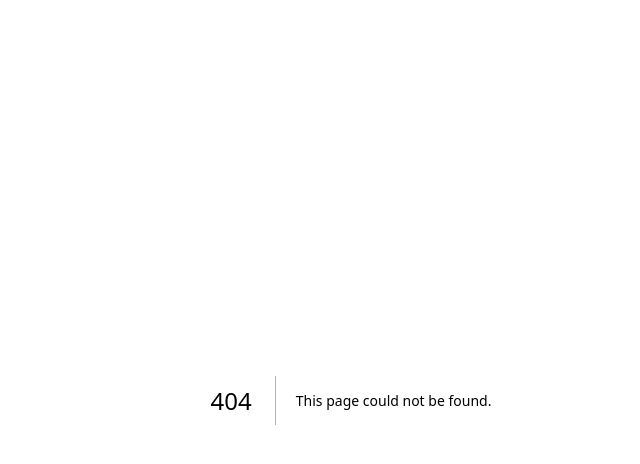
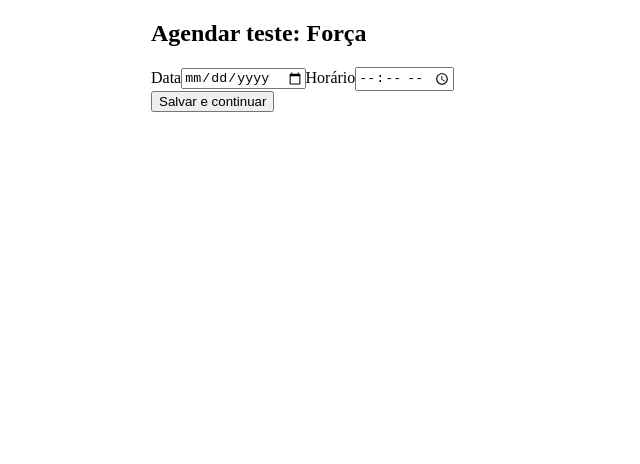
Before and after one commit to sofiatravieso-ops/agendamentos, a Next.js app: page /testes in a window 1280 px wide. Before the commit this address had no page. Shown: the top 464 px of the page, without its empty margins (289-929 px from the left). Built offline with nearby package versions, Linux system fonts and the light colour scheme.

Commit message:
Create testes.js

```diff
--- /dev/null
+++ b/pages/testes.js
@@ -0,0 +1,65 @@
+import { useState } from "react";
+import { useRouter } from "next/router";
+import { supabase } from "../lib/supabase";
+
+const TESTES = ["Força", "Funcional", "Sangue"];
+
+export default function Testes() {
+  const [indice, setIndice] = useState(0);
+  const [data, setData] = useState("");
+  const [hora, setHora] = useState("");
+  const router = useRouter();
+
+  async function salvar() {
+    const participante_id = localStorage.getItem("participante_id");
+
+    if (!participante_id) {
+      alert("Sessão expirada. Refaça o agendamento.");
+      router.push("/");
+      return;
+    }
+
+    // Limite de sangue: 12 por dia
+    if (TESTES[indice] === "Sangue") {
+      const { count } = await supabase
+        .from("agendamentos")
+        .select("*", { count: "exact" })
+        .eq("teste", "Sangue")
+        .eq("data", data);
+
+      if (count >= 12) {
+        alert("Limite diário do exame de sangue atingido.");
+        return;
+      }
+    }
+
+    await supabase.from("agendamentos").insert([{
+      participante_id,
+      teste: TESTES[indice],
+      data,
+      horario: hora
+    }]);
+
+    if (indice === TESTES.length - 1) {
+      router.push("/confirmacao");
+    } else {
+      setIndice(indice + 1);
+      setData("");
+      setHora("");
+    }
+  }
+
+  return (
+    <main style={{ maxWidth: 400, margin: "auto" }}>
+      <h2>Agendar teste: {TESTES[indice]}</h2>
+
+      <label>Data</label>
+      <input type="date" onChange={e => setData(e.target.value)} />
+
+      <label>Horário</label>
+      <input type="time" onChange={e => setHora(e.target.value)} />
+
+      <button onClick={salvar}>Salvar e continuar</button>
+    </main>
+  );
+}
```
